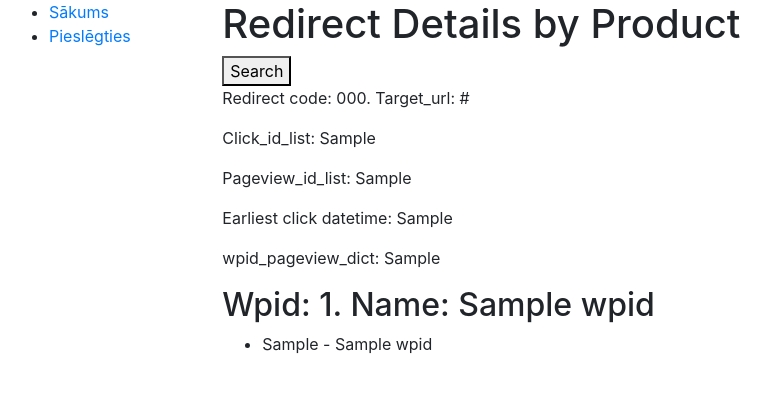
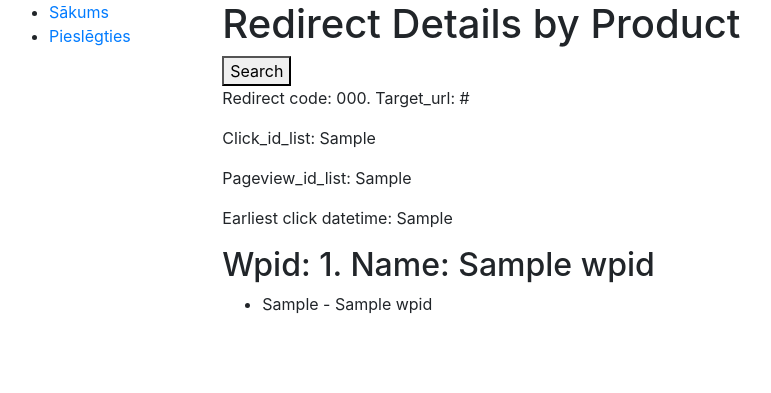
Before and after one commit to db533/dundlabumi, a Django app: template dati/templates/redirects_to_pageviews_by_product.html in a window 1280 px wide. Shown: the top 393 px of the page, without its empty margins (6-777 px from the left). Run offline with Django 3.2, Linux system fonts and the light colour scheme; the template is opened without the code that fills it: most values are stand-ins (such as "Sample title", 1, 10 or a date in 2020).

```diff
--- a/dati/templates/redirects_to_pageviews_by_product.html
+++ b/dati/templates/redirects_to_pageviews_by_product.html
@@ -16,7 +16,6 @@
         <p>Click_id_list: {{ click_id_list }}</p>
         <p>Pageview_id_list: {{ pageview_id_list }}</p>
         <p>Earliest click datetime: {{ earliest_click_dt }}</p>
-        <p>wpid_pageview_dict: {{ wpid_pageview_dict }}</p>
         {% for wpid_pageview_data in wpid_pageview_dict %}
             <h2>Wpid: {{ wpid_pageview_data.wpid }}. Name: {{ wpid_pageview_data.wpid.name }}</h2>
             <ul>
```
